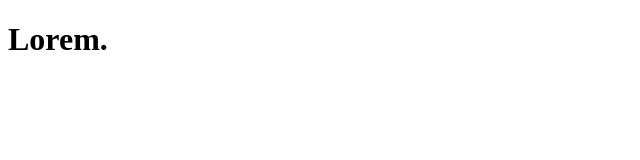
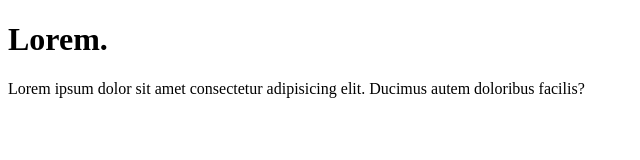
Before and after one commit to Talathon/git-branch-home, a plain HTML site: page index.html in a window 1280 px wide. Shown: the whole page, without its empty margins (0-640 px from the left). Drawn offline with Linux system fonts and the light colour scheme.

Commit message:
p main added

```diff
--- a/index.html
+++ b/index.html
@@ -8,5 +8,6 @@
 </head>
 <body>
     <h1>Lorem.</h1>
+    <p>Lorem ipsum dolor sit amet consectetur adipisicing elit. Ducimus autem doloribus facilis?</p>
 </body>
 </html>
```
